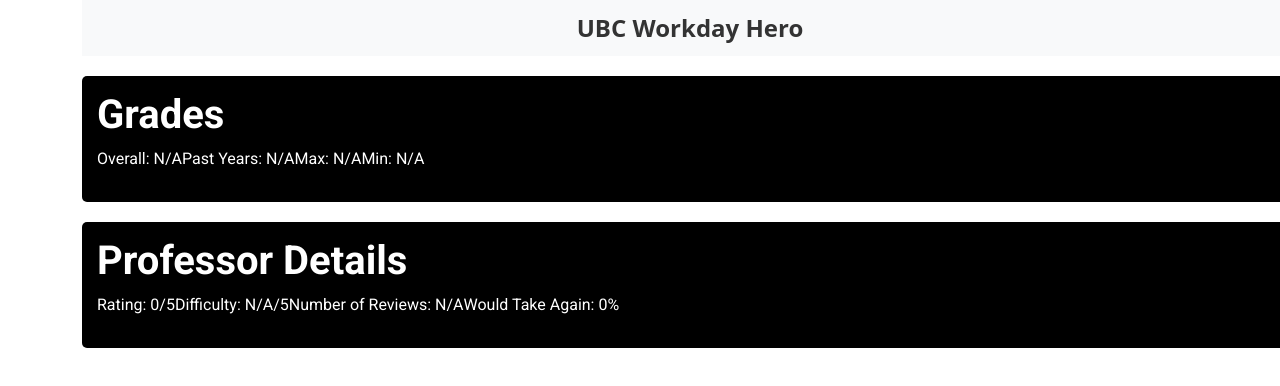
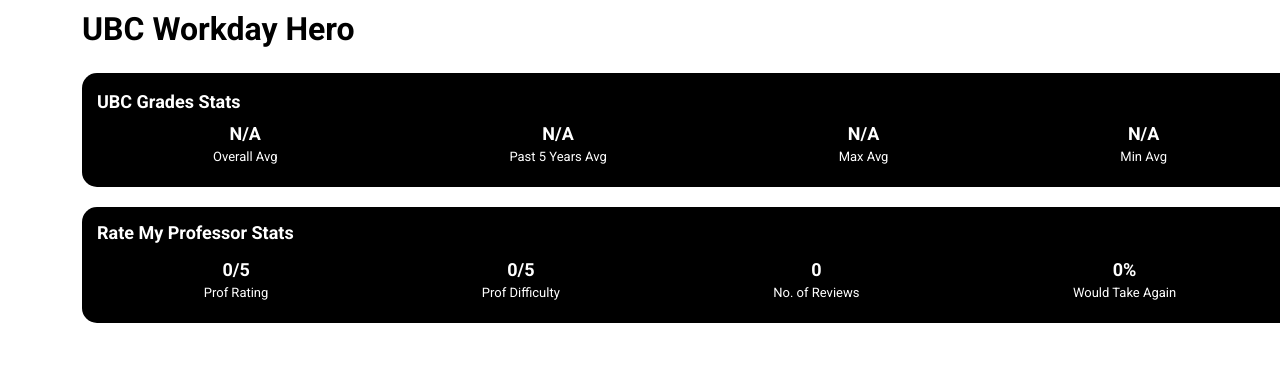
Before and after one commit to aqil18/ubc-workday-hero, a React (Create React App) app in the folder react-chrome-ext/: page / in a window 1280 px wide. Shown: the top 386 px of the page. Built offline with nearby package versions, Linux system fonts and the light colour scheme; no server answers.

Commit message:
Looking better

```diff
--- a/react-chrome-ext/src/App.css
+++ b/react-chrome-ext/src/App.css
@@ -5,16 +5,13 @@
 
 .title {
   margin-bottom: 20px; /* Space below the title */
-  padding: 10px; /* Padding inside the title div */
-  text-align: center; /* Center align the title content */
-  background-color: #f8f9fa; /* Light background color for the title div */
+  padding: 0px; /* Padding inside the title div */
+  padding-top: 5px;
+  text-align: left; /* Center align the title content */
+  border-bottom: 5px, solid, #000000;
 }
 
-.title-content {
-  font-size: 24px;
-  font-weight: bold;
-  color: #333; /* Title text color */
-}
+
 
 .content {
   padding: 10px; /* Padding inside each content div */
@@ -32,22 +29,35 @@
 .upper-section, .bottom-section {
   background-color: #000000; /* Light background color for sections */
   padding: 15px; /* Padding inside each section */
-  border-radius: 5px; /* Rounded corners for sections */
+  border-radius: 15px; /* Rounded corners for sections */
 }
 
+.square {
+  padding: 5px;
+  margin-right: auto;
+  margin-left: auto;
+  text-align: center;
+}
 
+.title-content {
+  font-family: 'Roboto', sans-serif;
+  font-size: xx-large;
+  font-weight: bold;
+  color: #000000; /* Title text color */
+}
 
 .style1 {
   font-family: 'Roboto', sans-serif;
-  font-weight: 400;
+  font-size: small;
+  font-weight: medium;
   color: white;
   /* Other styles for style1 */
 }
 
 .style2 {
   font-family: 'Roboto', sans-serif;
-  font-weight: 700;
+  font-size: large;
+  font-weight: bold;
   color: white;
-
-  /* Other styles for style2 */
+  /* Other styles for style1 */
 }
--- a/react-chrome-ext/src/App.tsx
+++ b/react-chrome-ext/src/App.tsx
@@ -91,13 +91,10 @@
     const [max, setMax] = useState("N/A");
     const [min, setMin] = useState("N/A");
 
-    const [profRating, setProfRating] = useState("N/A");
-    const [profDiff, setProfDiff] = useState("N/A");
-    const [profReviews, setProfReviews] = useState("N/A");
-    const [profWouldTake, setProfWouldTake] = useState("N/A");
-    const [profPercent, setProfPercent] = useState("N/A")
-    const [json, setJson] = useState({
+    const [profJson, setProfJson] = useState({
         "rating" : 0,
+        "difficulty" : 0,
+        "num_ratings": 0,
         "would_take_again" : 0
     });
 
@@ -114,18 +111,8 @@
             setMax(courseDict["max"]);
             setMin(courseDict["min"]);
 
-            const profJson : any = await processProfString(profString);
-            setJson(profJson);
-            setProfRating(profJson.rating);
-            setProfDiff(profJson.difficulty);
-            setProfReviews(profJson.num_ratings);
-            console.log(profJson.would_take_again);
-            console.log(profJson.num_ratings);
-            setProfWouldTake(profJson.woud_take_again);
-            setProfPercent(profJson.would_take_again);
-            console.log(profReviews);
-            console.log(profWouldTake);
-            console.log(profPercent);
+            const json : any = await processProfString(profString);
+            setProfJson(json);
 
             };
 
@@ -142,20 +129,24 @@
             </div>
             <div className='content-upper'>
                 <section className="upper-section">
-                    <h1 className='style2'>Grades</h1>
+                    <section className='style2'>UBC Grades Stats</section>
 
                     <div className='flexbox-container'>
-                        <div>
-                            <p className='style1'>Overall: {average}</p>
+                        <div className='square'>
+                            <section className='style2'>{average}</section>
+                            <section className='style1'> Overall Avg</section>
                         </div>
-                        <div>
-                            <p className='style1'>Past Years: {average5}</p>
+                        <div className='square'>
+                            <section className='style2'> {average5}</section>
+                            <section className='style1'> Past 5 Years Avg</section>
                         </div>
-                        <div>
-                            <p className='style1'> Max: {max} </p>
+                        <div className='square'>
+                            <section className='style2'> {max} </section>
+                            <section className='style1'> Max Avg </section>
                         </div>
-                        <div>
-                            <p className='style1'>Min: {min}</p>
+                        <div className='square'>
+                            <section className='style2'>{min}</section>
+                            <section className='style1'>Min Avg</section>
                         </div>
                     </div>
 
@@ -164,20 +155,24 @@
             </div>
             <div className='content-bottom'>
                 <section className="bottom-section">
-                    <h1 className='style2'>Professor Details</h1>
+                    <h1 className='style2'>Rate My Professor Stats</h1>
 
                     <div className='flexbox-container'>
-                        <div>
-                            <p className='style1'>Rating: {json.rating}/5</p>
+                        <div className='square'>
+                            <section className='style2'>{profJson.rating}/5</section>
+                            <section className='style1'>Prof Rating</section>
                         </div>
-                        <div>
-                            <p className='style1'>Difficulty: {profDiff}/5</p>
+                        <div className='square'>
+                            <section className='style2'>{profJson.difficulty}/5</section>
+                            <section className='style1'>Prof Difficulty</section>
                         </div>
-                        <div>
-                            <p className='style1'> Number of Reviews: {profReviews} </p>
+                        <div className='square'>
+                            <section className='style2'>{profJson.num_ratings}</section>
+                            <section className='style1'>No. of Reviews</section>
                         </div>
-                        <div>
-                            <p className='style1'>Would Take Again: {json.would_take_again}%</p>
+                        <div className='square'>
+                            <section className='style2'>{profJson.would_take_again}%</section>
+                            <section className='style1'>Would Take Again</section>
                         </div>
                     </div>
 
```
Also changed, not shown: 1 other file (tests, documents, lock files or other folders).
